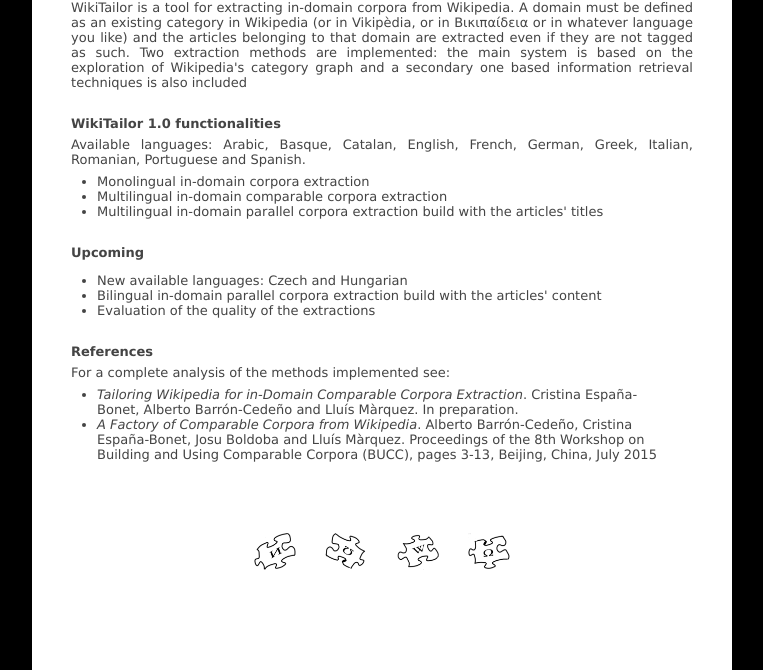
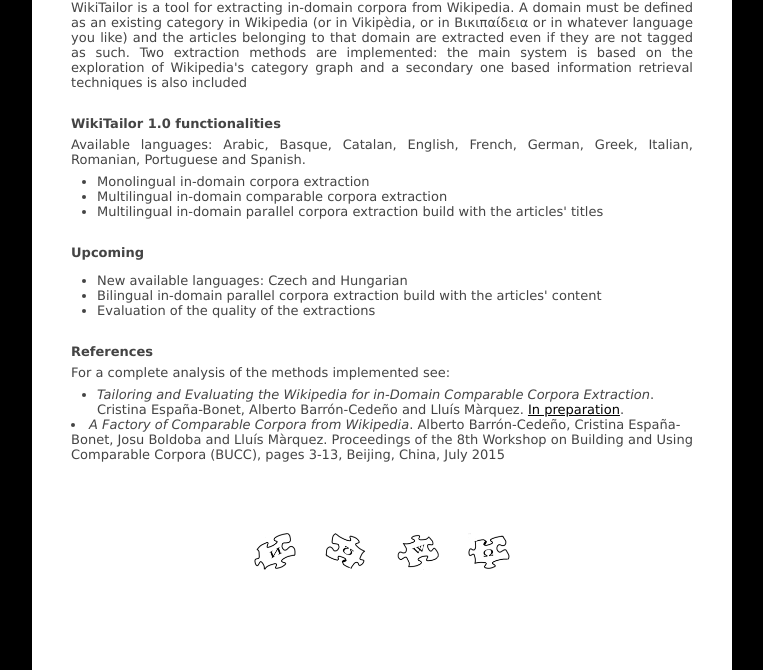
Before and after one commit to cristinae/WikiTailor, a plain HTML site: page about.html in a window 1280 px wide. Shown: the part 144-814 px from the top of the page, without its empty margins (258-1021 px from the left). Drawn offline with Linux system fonts and the light colour scheme; files whose address does not match are found by name.

Commit message:
Update about.html

```diff
--- a/about.html
+++ b/about.html
@@ -51,7 +51,8 @@
       <p>
          For a complete analysis of the methods implemented see:
 	 <ul>
-          <li><em>Tailoring Wikipedia for in-Domain Comparable Corpora Extraction</em>. Cristina Espa&ntilde;a-Bonet, Alberto Barr&oacute;n-Cede&ntilde;o and Llu&iacute;s M&agrave;rquez. In preparation.</li>
+          <li><em>Tailoring and Evaluating the Wikipedia for in-Domain Comparable Corpora Extraction</em>. Cristina Espa&ntilde;a-Bonet, Alberto Barr&oacute;n-Cede&ntilde;o and Llu&iacute;s M&agrave;rquez. <a class="section" href="https://arxiv.org/abs/2005.01177">In preparation</a>.</li>
+	 </ul>
 	   <li><em>A Factory of Comparable Corpora from Wikipedia</em>. Alberto Barr&oacute;n-Cede&ntilde;o, Cristina Espa&ntilde;a-Bonet, Josu Boldoba and Llu&iacute;s M&agrave;rquez. Proceedings of the 8th Workshop on Building and Using Comparable Corpora (BUCC), pages 3-13, Beijing, China, July 2015 </li>
 	</ul>
       </p>
```
